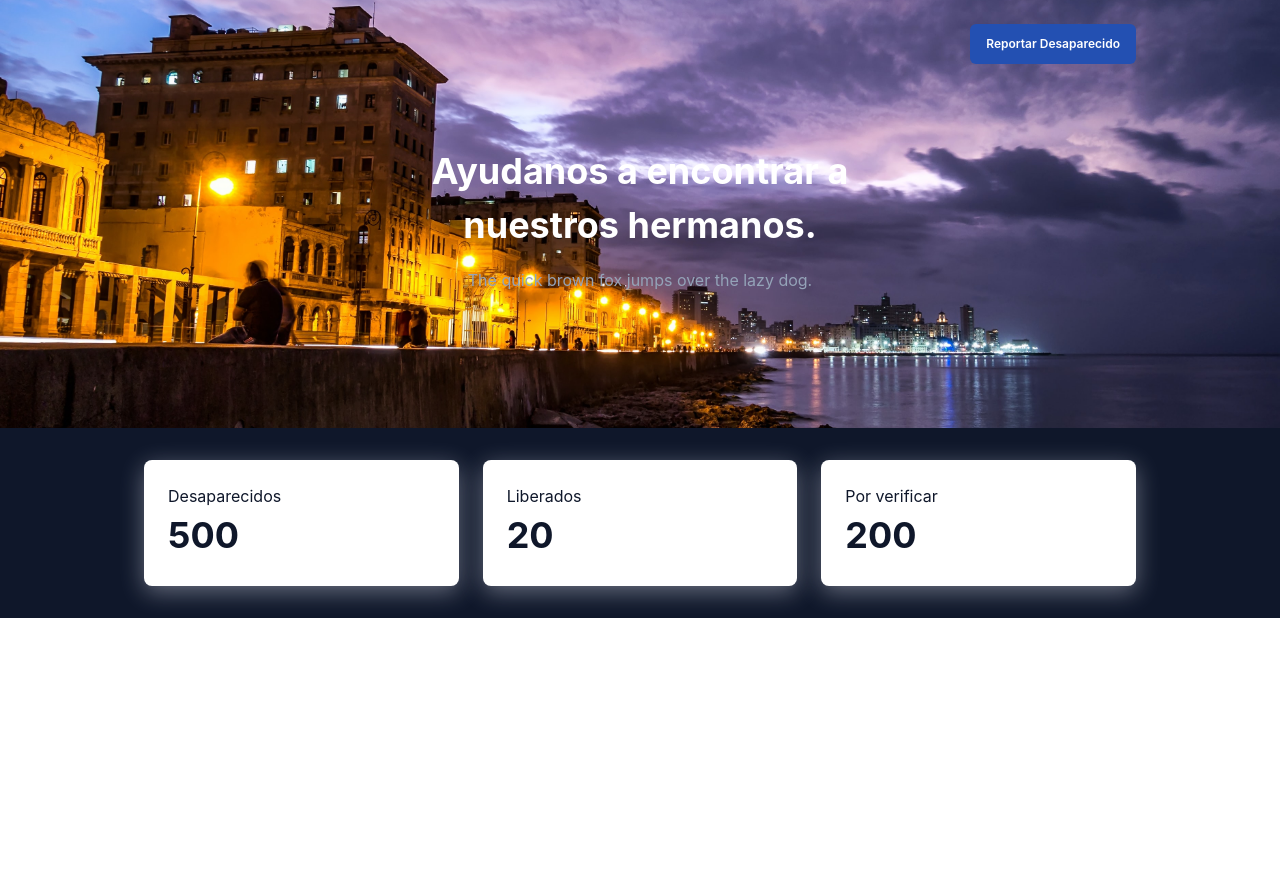
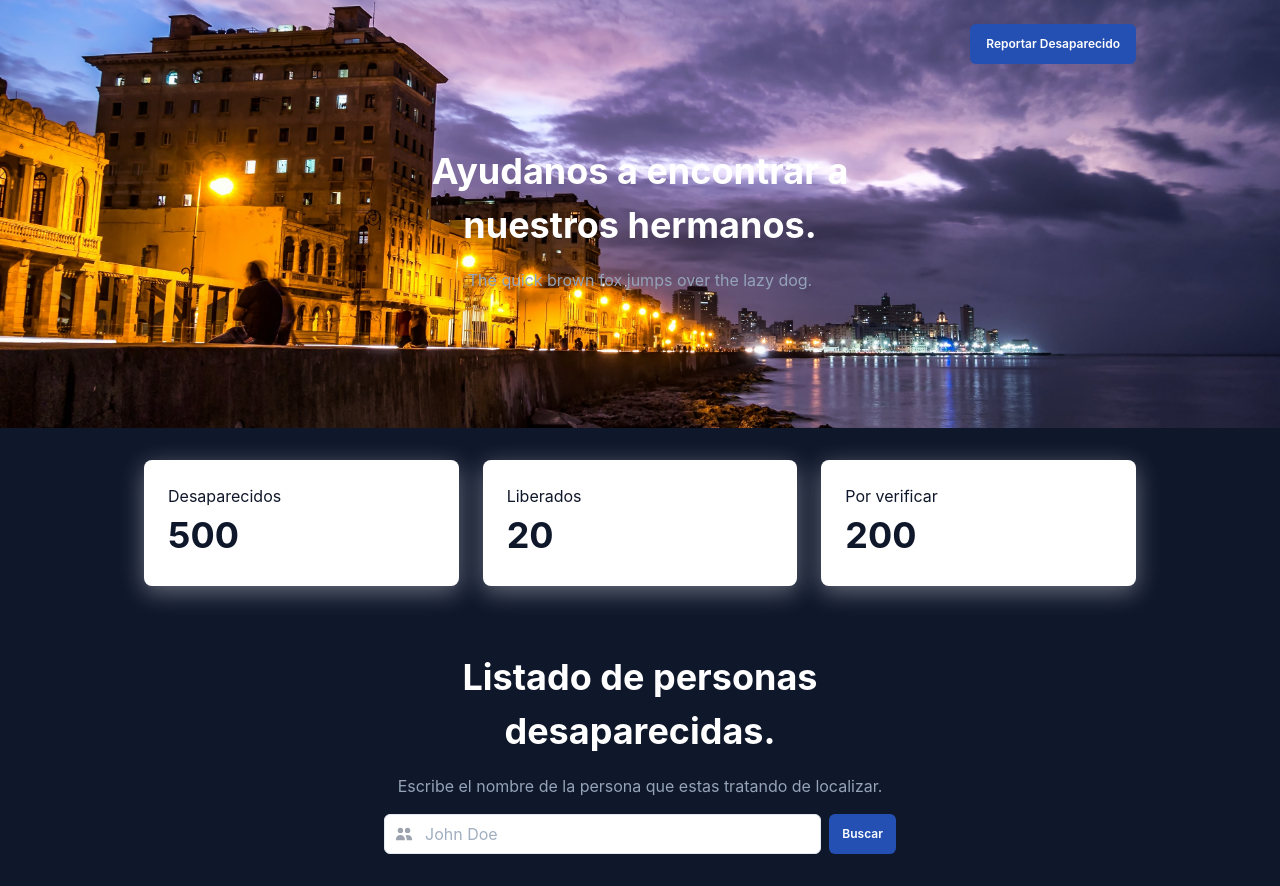
Before and after one commit to Sobefy/cubamissing, a Next.js app: page / in a window 1280 px wide. Before the commit the page ends 800 px from the top, so only its background shows below. Built offline with nearby package versions, Linux system fonts and the light colour scheme.

Commit message:
feat: add Search component

```diff
--- a/package.json
+++ b/package.json
@@ -12,6 +12,7 @@
     "@chakra-ui/react": "^1.6.5",
     "@emotion/react": "^11",
     "@emotion/styled": "^11",
+    "@heroicons/react": "^1.0.2",
     "framer-motion": "^4",
     "next": "11.0.1",
     "react": "17.0.2",
--- a/pages/index.tsx
+++ b/pages/index.tsx
@@ -1,5 +1,6 @@
 import Head from "next/head";
 import Hero from "../src/components/Hero/Hero";
+import Search from "../src/components/Search/Search";
 import Stats from "../src/components/Stats/Stats";
 import es from "../src/locales/es";
 
@@ -9,6 +10,7 @@ export default function Home() {
       head: { headTitle, headDescription },
       hero,
       stats,
+      search,
     },
   } = es;
 
@@ -21,6 +23,7 @@ export default function Home() {
       </Head>
       <Hero translations={hero} />
       <Stats translations={stats} />
+      <Search translations={search} />
     </div>
   );
 }
--- /dev/null
+++ b/src/components/Search/Search.tsx
@@ -0,0 +1,87 @@
+import {
+  Box,
+  Button,
+  Flex,
+  Heading,
+  Input,
+  InputGroup,
+  InputLeftElement,
+  Text,
+} from "@chakra-ui/react";
+import { UsersIcon } from "@heroicons/react/solid";
+
+import Container from "../Container/Container";
+
+interface SearchProps {
+  translations: {
+    searchTitle: string;
+    searchIndication: string;
+    searchPlaceholder: string;
+    searchButton: string;
+  };
+}
+
+const Search = ({ translations }: SearchProps) => {
+  const { searchTitle, searchIndication, searchPlaceholder, searchButton } =
+    translations;
+
+  return (
+    <Box backgroundColor="brand.oceanBlue" py={8}>
+      <Container>
+        <Flex
+          color="white"
+          alignItems="center"
+          textAlign="center"
+          justifyContent="center"
+          flexDirection="column"
+          maxW="lg"
+          mx="auto"
+        >
+          <Heading
+            fontSize={{ base: "3xl", md: "4xl" }}
+            fontWeight="bold"
+            lineHeight="inherit"
+            mb={4}
+          >
+            {searchTitle}
+          </Heading>
+          <Text as="h2" color="brand.blueGrey" mb={4}>
+            {searchIndication}
+          </Text>
+          <Flex width="full">
+            <InputGroup mr={2}>
+              <InputLeftElement
+                pointerEvents="none"
+                // eslint-disable-next-line react/no-children-prop
+                children={
+                  <UsersIcon
+                    width={18}
+                    color="var(--chakra-colors-brand-greyBlue)"
+                  />
+                }
+              />
+              <Input
+                placeholder={searchPlaceholder}
+                backgroundColor="white"
+                color="brand.blueGrey"
+              />
+            </InputGroup>
+            <Button
+              fontSize="xs"
+              fontWeight="semibold"
+              background="brand.blue"
+              rounded="md"
+              color="white"
+              size="md"
+              _hover={{ background: "brand.darkBlue" }}
+            >
+              {searchButton}
+            </Button>
+          </Flex>
+        </Flex>
+      </Container>
+    </Box>
+  );
+};
+
+export default Search;
--- a/src/locales/es.ts
+++ b/src/locales/es.ts
@@ -12,7 +12,7 @@ const es = {
       toVerify: "Por verificar",
     },
     search: {
-      searchTitle: "Lorem ipsum dolor sit amet consectutar domor",
+      searchTitle: "Listado de personas desaparecidas.",
       searchIndication:
         "Escribe el nombre de la persona que estas tratando de localizar.",
       searchPlaceholder: "John Doe",
--- a/src/styles/theme.ts
+++ b/src/styles/theme.ts
@@ -16,7 +16,9 @@ const theme = {
       blue: "#2350B2",
       darkBlue: "#1D4ED8",
       blueGrey: "#94A3B8",
-      oceanBlue: "#0f172a",
+      oceanBlue: "#0F172A",
+      // Grey
+      greyBlue: "#9CA3AF",
     },
   },
   shadows: {
```
Also changed, not shown: 1 other file (tests, documents, lock files or other folders).
